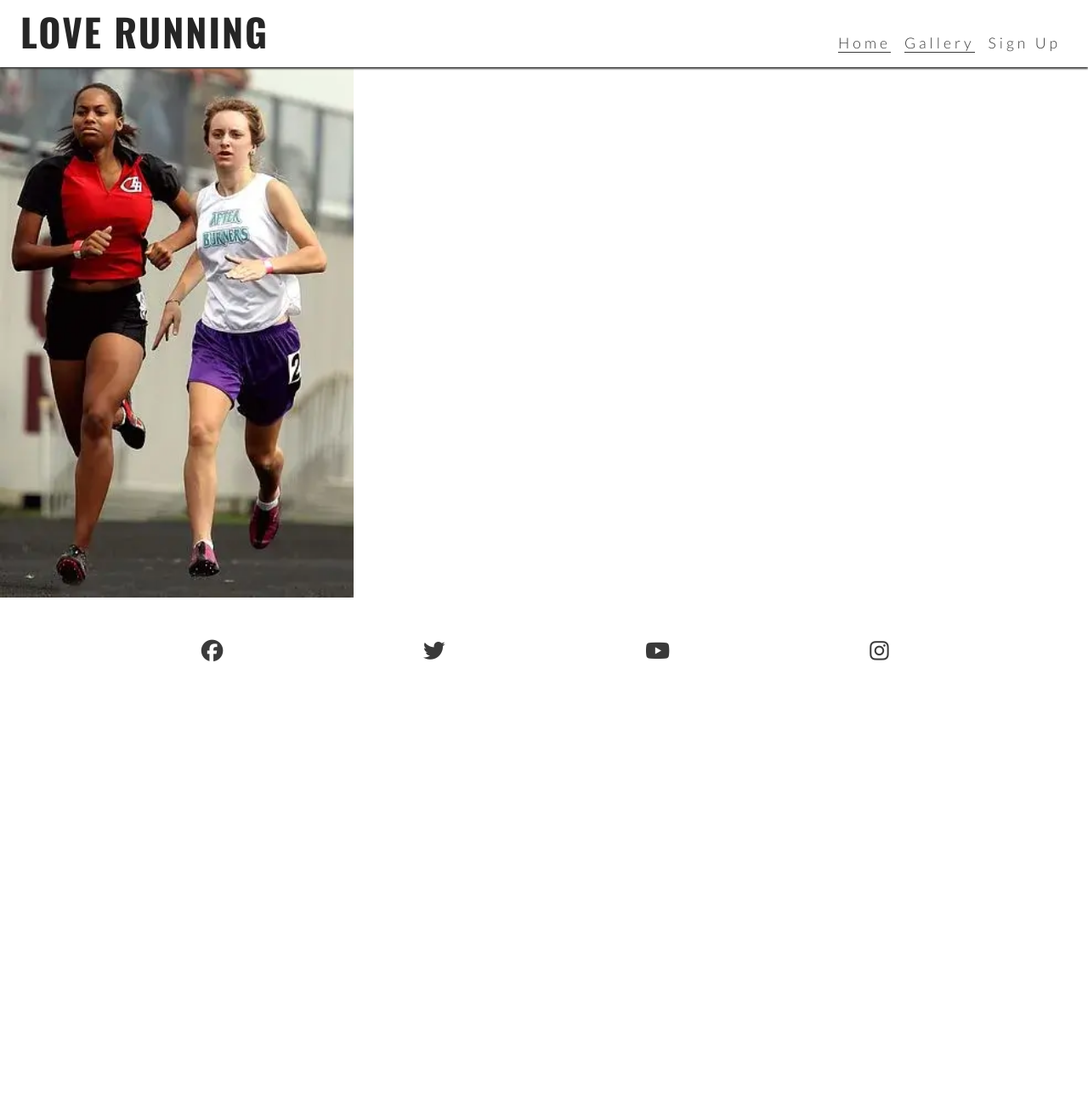
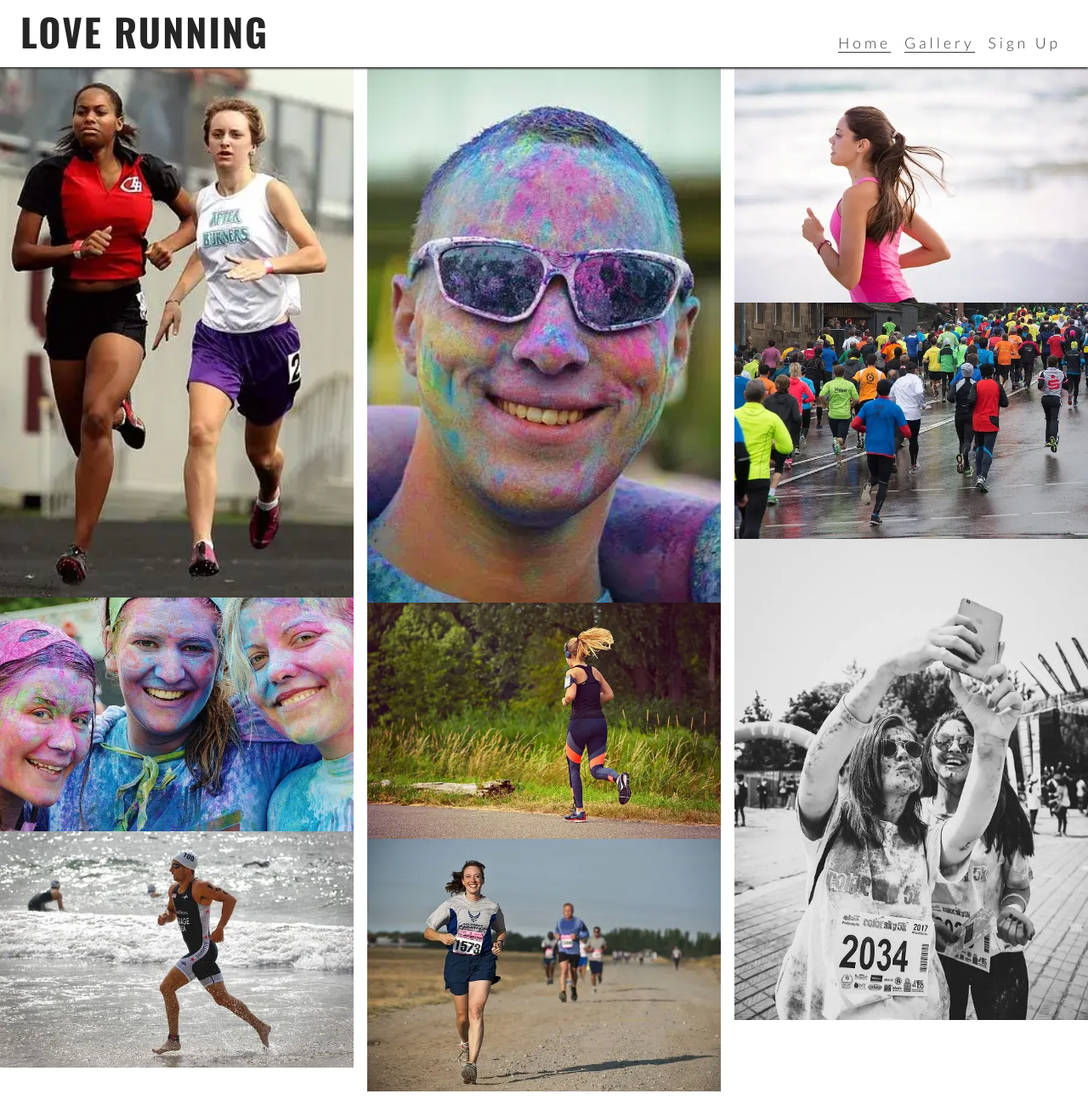
Before and after one commit to ArianneSantiago/LMS---Love-Running, a plain HTML site: page gallery.html in a window 1280 px wide. Shown: the top 1300 px of the page at 85% size. Before the commit the page ends 800 px from the top, so only its background shows below. Drawn offline with nearby package versions, Linux system fonts and the light colour scheme.

Commit message:
add photos to the gallery

```diff
--- a/gallery.html
+++ b/gallery.html
@@ -38,6 +38,14 @@
     <section id="gallery">
       <div id="photos">
         <img src="assets/images/athletes.webp" alt="Two athletes running together">
+        <img src="assets/images/girls.webp" alt="Three girls at charity paint running festival">
+        <img src="assets/images/runner3.webp" alt="Solo male runner jogging on beach">
+        <img src="assets/images/man.webp" alt="Man at charity paint running festival">
+        <img src="assets/images/runner1.webp" alt="Solo female runner jogging through Phoenix Park">
+        <img src="assets/images/runner2.webp" alt="Runners competing in marathon">
+        <img src="assets/images/runner4.webp" alt="Solo female runner jogging on beach">
+        <img src="assets/images/running_gang.webp" alt="Large group of runners taking part in a marathon on a rainy day">
+        <img src="assets/images/mud-run.webp" alt="Two women runners taking a muddy selfie after the Mud Runners championship">
       </div>
     </section>
   </main>
```
